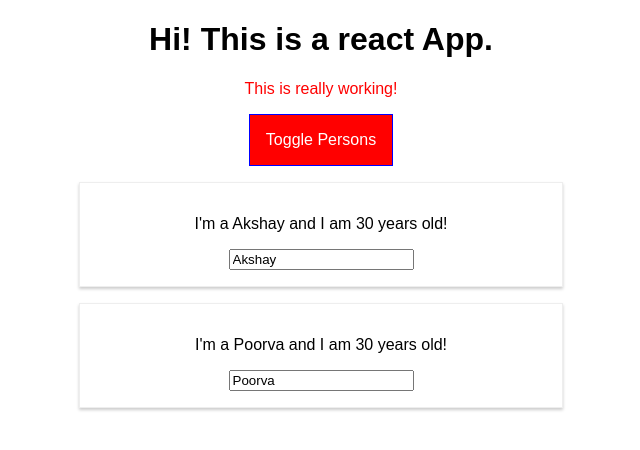
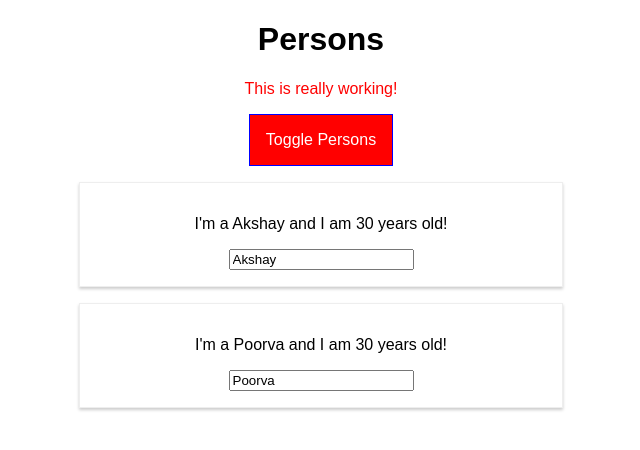
Before and after one commit to akshaypalshikar/react-app, a React app: page / in a window 1280 px wide. Shown: the top 450 px of the page, without its empty margins (319-959 px from the left). Built offline with nearby package versions, Linux system fonts and the light colour scheme.

Commit message:
added component properties

```diff
--- a/src/components/Cockpit/Cockpit.js
+++ b/src/components/Cockpit/Cockpit.js
@@ -24,7 +24,7 @@
 
     return (
         <div className={cockpitCssClasses.Cockpit}>
-            <h1>Hi! This is a react App.</h1>
+            <h1>{props.title}</h1>
             <p className={assignedCssClasses.join(' ')}>This is really working!</p>
             <button className={btnClass} onClick={props.togglePersonsHandler.bind(this)}>Toggle Persons</button>
             {persons}
--- a/src/containers/App.js
+++ b/src/containers/App.js
@@ -50,6 +50,7 @@
             deletePersonHandler =  {this.deletePersonHandler}
             togglePersonsHandler = {this.togglePersonsHandler}
             nameChangedHandler = {this.nameChangedHandler}
+            title = {this.props.title}
         />
       </div>
     );
--- a/src/index.js
+++ b/src/index.js
@@ -4,5 +4,5 @@
 import App from './containers/App';
 import registerServiceWorker from './registerServiceWorker';
 
-ReactDOM.render(<App />, document.getElementById('root'));
+ReactDOM.render(<App title="Persons" />, document.getElementById('root'));
 registerServiceWorker();
```
